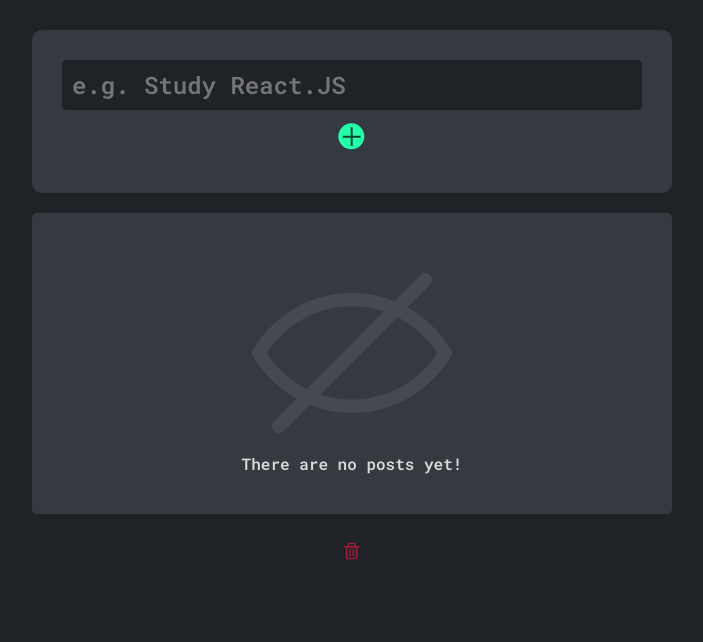
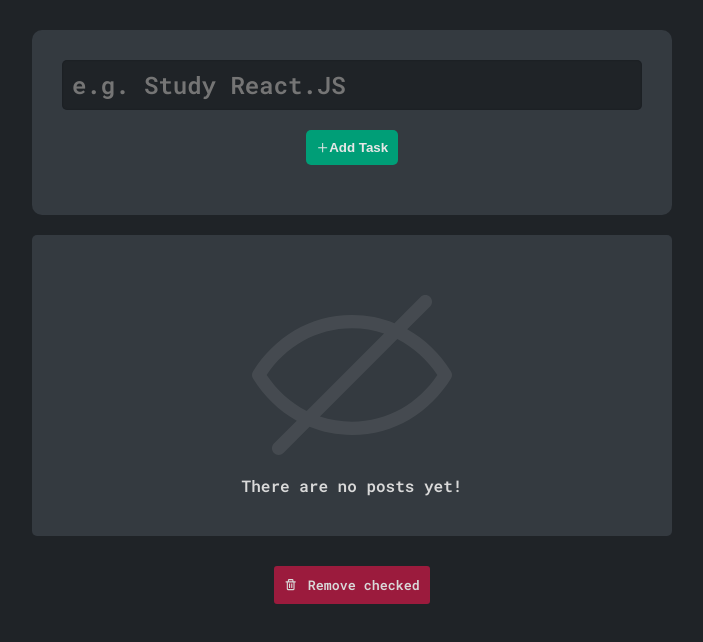
Before and after one commit to Rafael-Urei/TodoList-ReactJs, a React (Create React App) app: page / in a window 1280 px wide. Shown: the top 642 px of the page, without its empty margins (288-991 px from the left). Built offline with nearby package versions, Linux system fonts and the light colour scheme.

Commit message:
alguma atualizações pequenas

```diff
--- a/src/App.css
+++ b/src/App.css
@@ -94,29 +94,30 @@ ul {
   display: flex;
   align-items: center;
   justify-content: center;
-  border-radius: 50%;
-  scale: 2;
+  border-radius: 5px;
+  padding: 10px;
   border: none;
-  color: #084629;
+  color: #e7e7e7;
+  font-weight: 600;
   margin: 20px 0px 20px 0px;
-  background-color: rgb(37, 255, 171);
+  background-color: rgb(0, 158, 119);
   cursor: pointer;
   transition: 200ms;
 }
 
-.add-button:hover {
-  transform: scale(0.9);
-}
-
 .remove-button {
+  display: flex;
+  align-items: center;
+  gap: 10px;
   border: none;
   background-color: transparent;
   margin-top: 30px;
   font-family: 'Roboto Mono', monospace;
-  scale: 1.5;
   border-radius: 3px;
   cursor: pointer;
-  color: rgb(155, 27, 61);
+  color: #D9D9D9;
+  padding: 10px;
+  background-color: rgb(155, 27, 61);
 }
 
 .checkbox-on {
--- a/src/App.js
+++ b/src/App.js
@@ -8,7 +8,7 @@ import { RxEyeNone } from 'react-icons/rx';
 const Text = ({ handleEditTask, handleNewValue, newValue, item}) => {
   return (
     <>
-      <textarea className='description-input' placeholder='New task...' autoComplete='no' onChange={handleNewValue} ></textarea>
+      <textarea className='description-input' autoFocus placeholder='New task...' autoComplete='no' onChange={handleNewValue} ></textarea>
       <button type='button' className='edit-button' onClick={handleEditTask}>
         <AiFillEdit></AiFillEdit>
       </button>
@@ -46,8 +46,10 @@ export default function App() {
 
   const handleEditTask = (key) => {
     const editedTasks = tasks.map(object  => object.key === key ? { ...object, value: newValue, state: !object.state } : object);
-    setTasks(editedTasks);
-    setNewValue('');
+    { newValue !== '' ?
+      setTasks(editedTasks)
+      : alert('Input cannot be blank!')
+    }
   }
 
   const handleAddTask = (e) => {
@@ -98,7 +100,7 @@ export default function App() {
       <main>
         <form onSubmit={handleAddTask}>
           <input className='input' type='text' name='input' value={inputValue} placeholder='e.g. Study React.JS' autoComplete='no' onChange={handleGetValue}></input>
-          <button type='submit' className='add-button' onClick={handleAddTask}><AiOutlinePlus/></button>
+          <button type='submit' className='add-button' onClick={handleAddTask}><AiOutlinePlus/> Add Task</button>
         </form>
         <div className='list-container'>
           <ul>
@@ -120,7 +122,7 @@ export default function App() {
 
           </ul>
         </div>
-          <button type='button' onClick={handleRemove} className='remove-button'><BiTrash/></button>
+          <button type='button' onClick={handleRemove} className='remove-button'><BiTrash/> Remove checked</button>
       </main>
     </div>
   )
```
